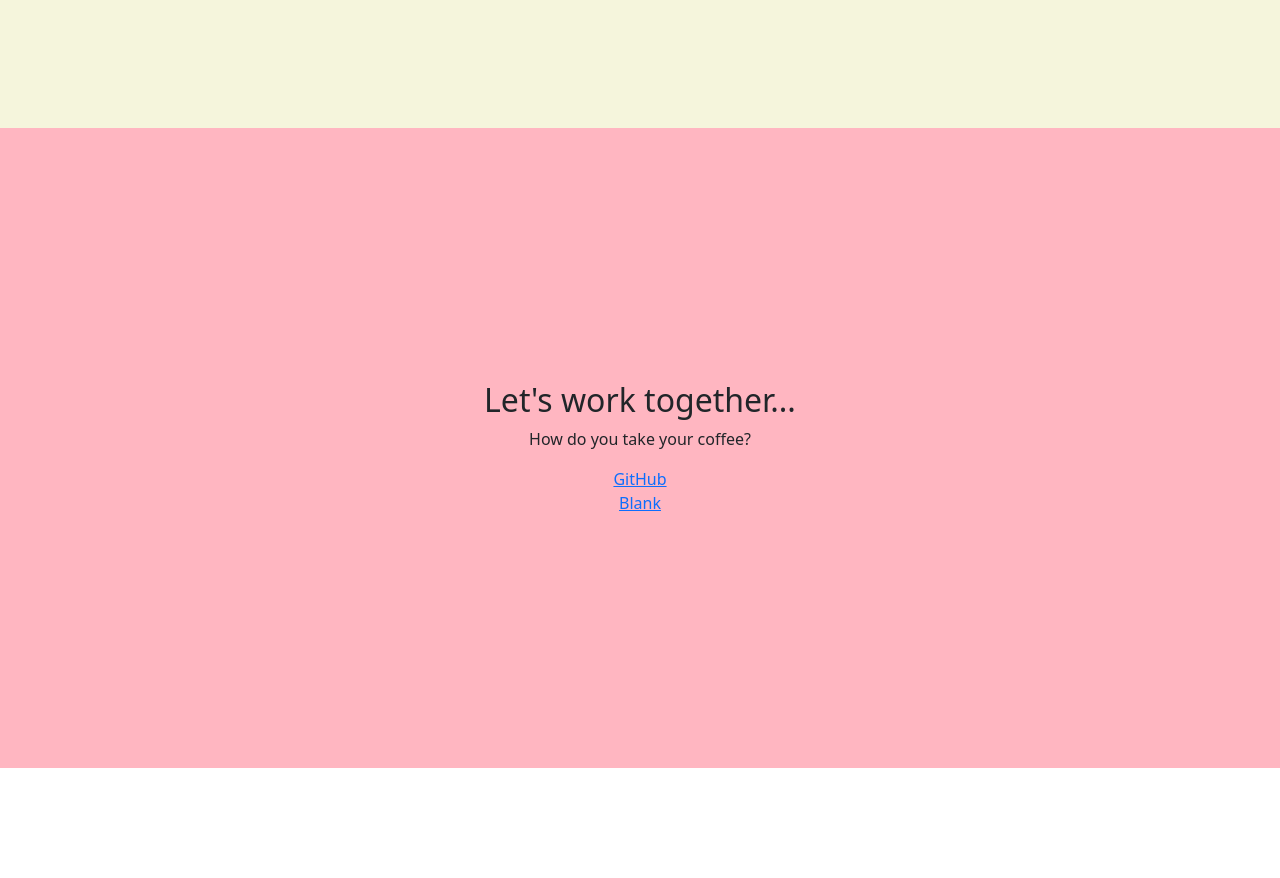
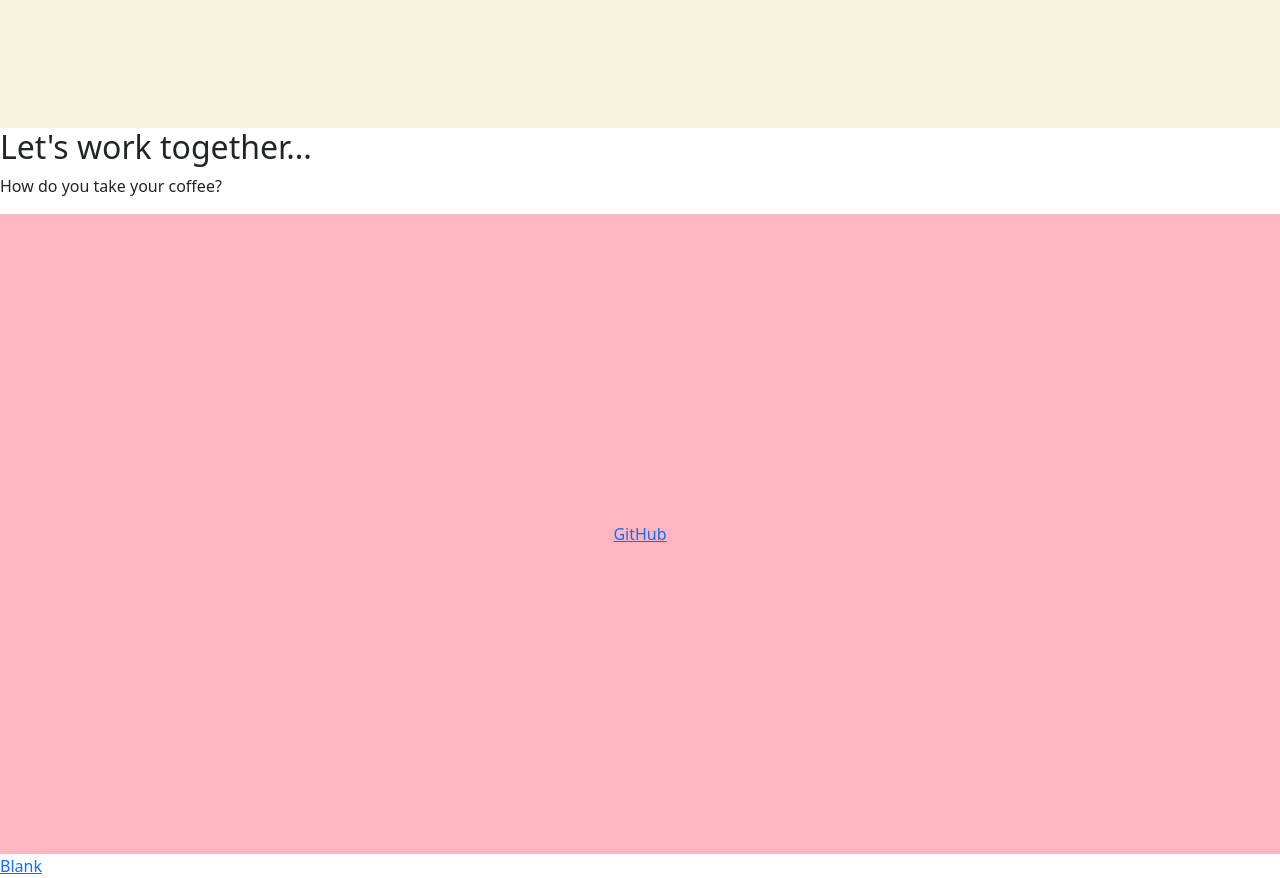
Before and after one commit to npydi/Jonathan-Nia-Microverse-Trail, a plain HTML site: page fcc-test-suite-template-master/index.html in a window 1280 px wide. Shown: the part 1200-2078 px from the top of the page. Before the commit the page ends 1968 px from the top, so only its background shows below. Drawn offline with nearby package versions, Linux system fonts and the light colour scheme.

Commit message:
modifying profile-link

```diff
--- a/fcc-test-suite-template-master/index.html
+++ b/fcc-test-suite-template-master/index.html
@@ -32,7 +32,7 @@
       <a href="https://www.microverse.org/">Microverse projects!</a>
     </section>
 
-    <section id="profile-link">
+    <section >
       <div target="_blank">
         <h2>Let's work together...</h2>
         <p>How do you take your coffee?</p>
@@ -41,7 +41,7 @@
       <!-- <a href="https://facebook.com/freecodecamp" target="_blank" class="btn contact-details"><i
           class="fab fa-facebook-square"></i> Facebook</a> -->
 
-      <a href="https://github.com/npydi" target="_blank">GitHub</a></li>
+      <a id="profile-link" href="https://github.com/npydi" target="_blank">GitHub</a></li>
       <a href="#">Blank</a>
     </section>
 
```
